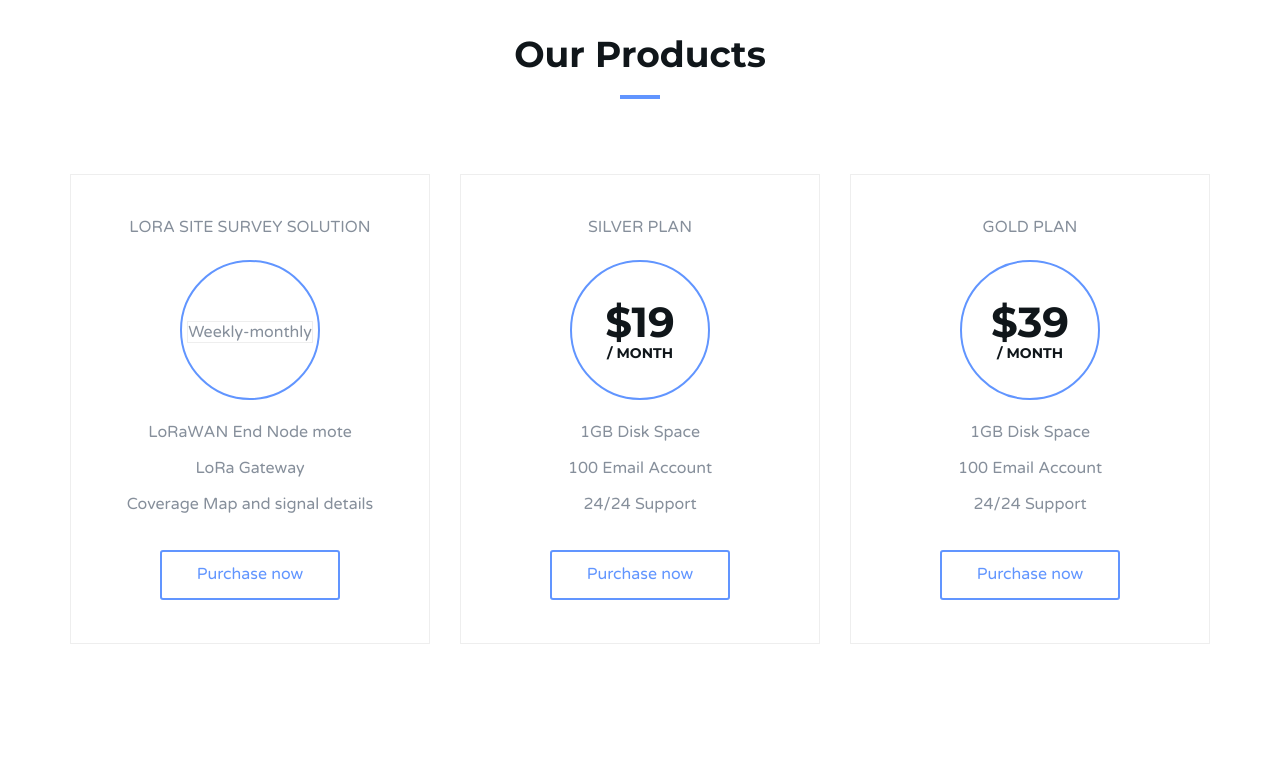
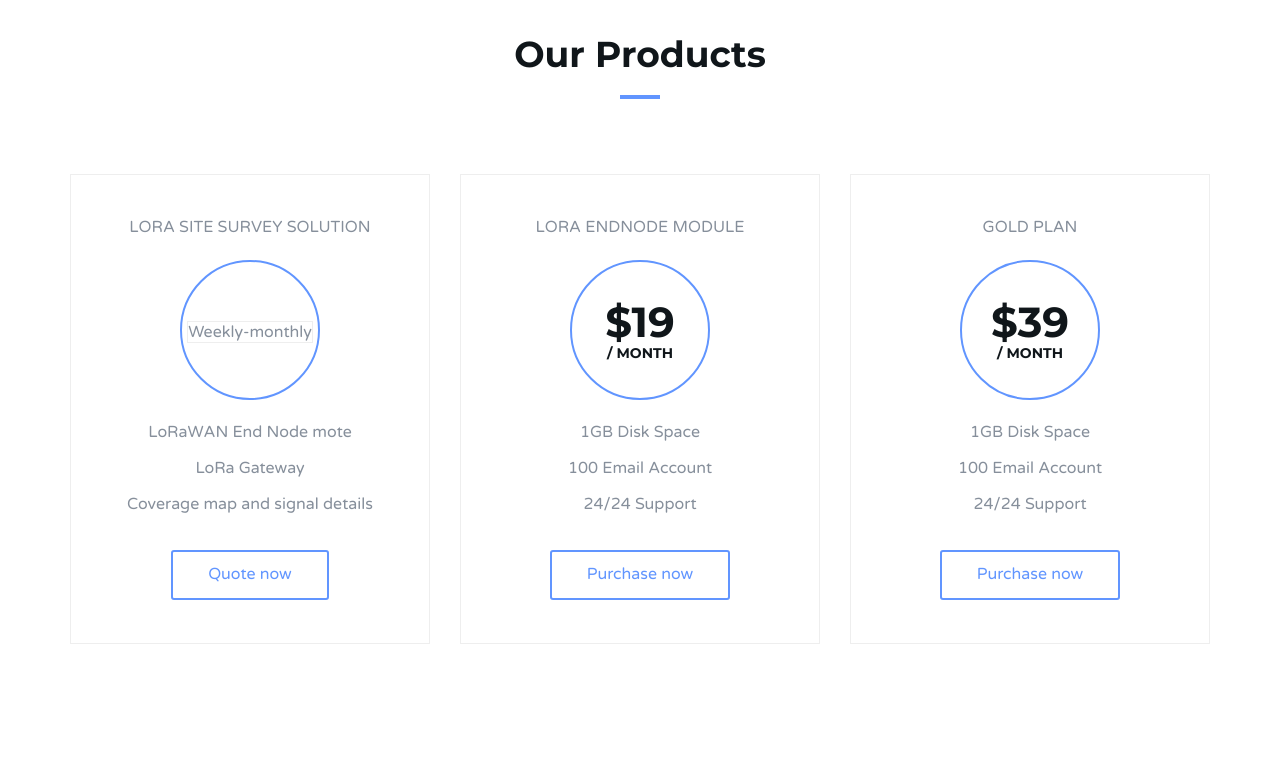
Before and after one commit to manoj153/ElectrolanceWeb, a plain HTML site: page index.html in a window 1280 px wide. Shown: the part 4589-5366 px from the top of the page. Drawn offline with Linux system fonts and the light colour scheme.

Commit message:
modifiying our products

```diff
--- a/index.html
+++ b/index.html
@@ -526,11 +526,11 @@
 								<p>LoRa Gateway</p>
 							</li>
 							<li>
-								<p>Coverage Map and signal details</p>
+								<p>Coverage map and signal details</p>
 							</li>
 						</ul>
 						<div class="price-btn">
-							<button class="outline-btn">Purchase now</button>
+							<button class="outline-btn">Quote now</button>
 						</div>
 					</div>
 				</div>
@@ -540,7 +540,7 @@
 				<div class="col-sm-4">
 					<div class="pricing">
 						<div class="price-head">
-							<span class="price-title">Silver plan</span>
+							<span class="price-title">LoRa EndNode module</span>
 							<div class="price">
 								<h3>$19<span class="duration">/ month</span></h3>
 							</div>
```
